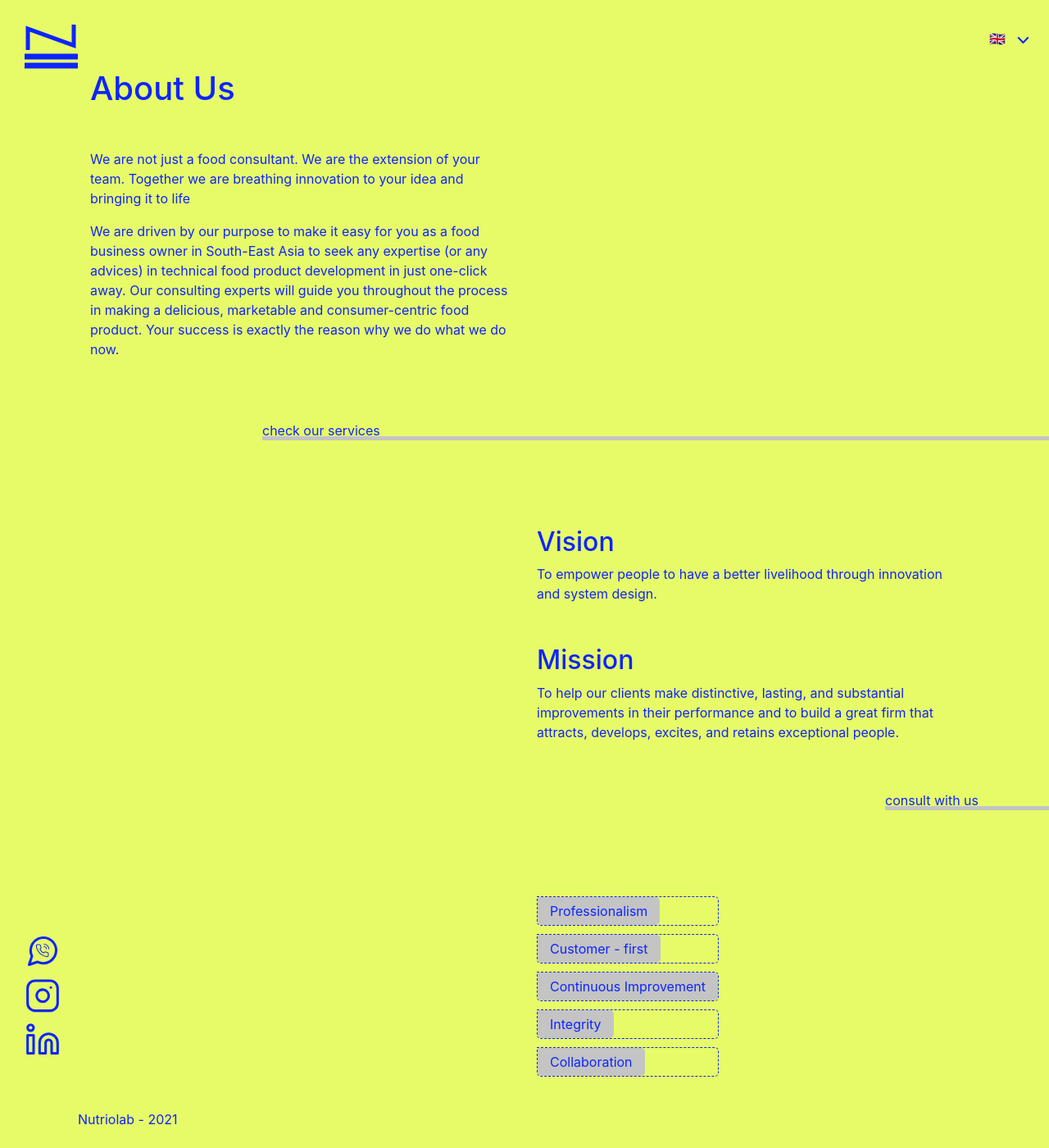
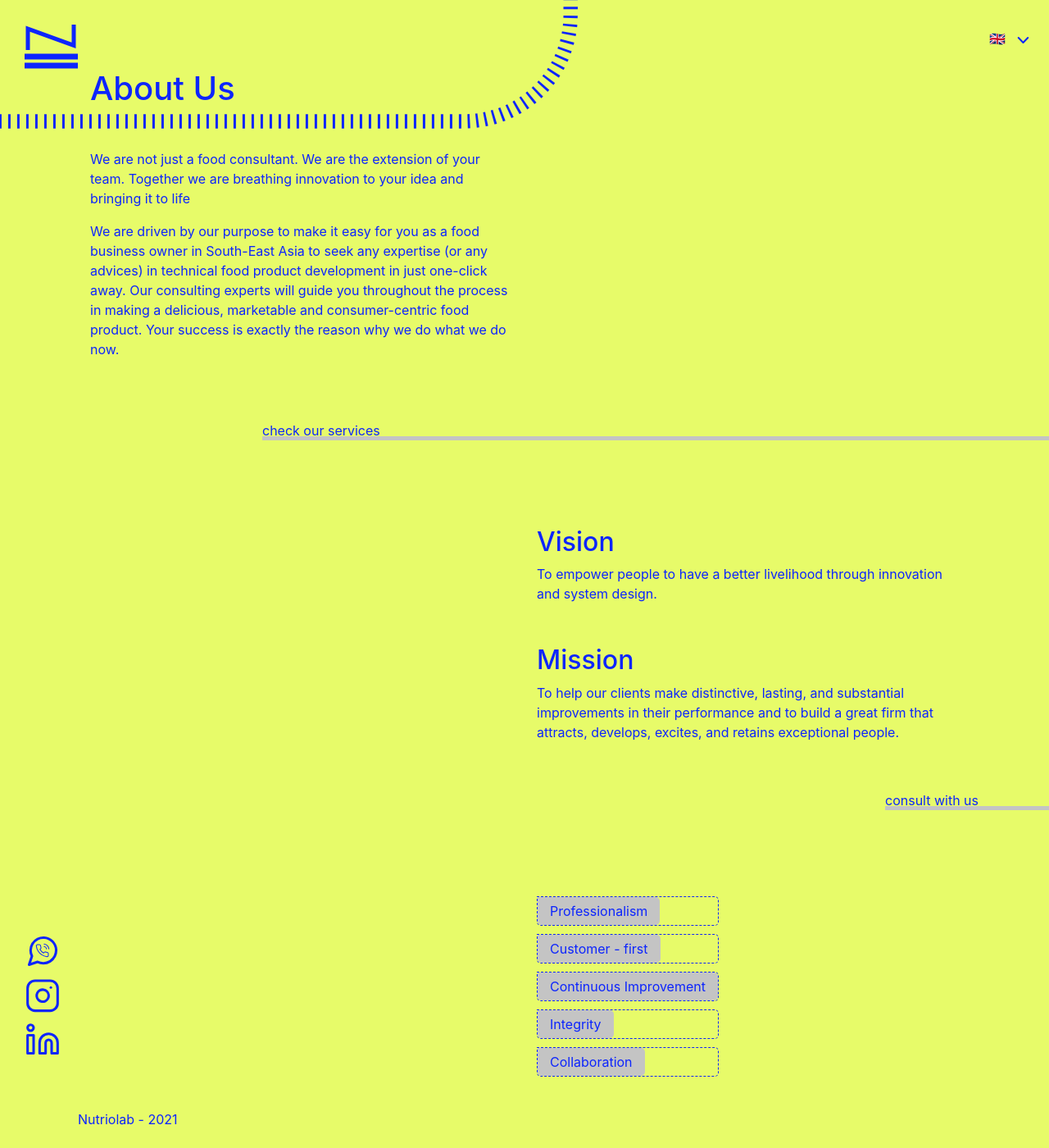
Before and after one commit to nutriolab/nutriolab.github.io, a Jekyll site: the page built from content/about.md, in a window 1280 px wide and 1400 px high. Shown: the whole window at 82% size. Built offline with Jekyll 4.4.1, drawn with Linux system fonts in a browser that asks for light colours.

Commit message:
About top part

```diff
--- a/assets/css/about.scss
+++ b/assets/css/about.scss
@@ -16,19 +16,8 @@
 .line-end {
   position: absolute;
   top: 0;
-
-  svg {
-    height: 100%;
-  }
-
-  &.line-end-top {
-    top: -50%;
-    left: -48%;
-  }
-
-  &.line-end-bottom {
-    right: -50%;
-  }
+  height: 100%;
+  width: auto;
 }
 
 .top-about-container {
--- a/assets/js/about.js
+++ b/assets/js/about.js
@@ -1,9 +1,16 @@
+const setupAbout = () => {
   const topPart = document.getElementsByClassName('top')[0];
   const aboutUsTitle = document.getElementsByClassName('about-us-title')[0];
   const topWidth = topPart.clientWidth + topPart.offsetParent.offsetLeft;
   const topHeight = aboutUsTitle.clientHeight + topPart.offsetParent.offsetTop;
   const lineEndTop = document.getElementsByClassName('line-end-top')[0];
+  const lineEndTopSvg = lineEndTop.getElementsByTagName('svg')[0];
   lineEndTop.style.width = `${topWidth * 2}px`;
-lineEndTop.style.height = `${topHeight * 2}px`;
+  const padding = 25;
+  lineEndTop.style.top = `-${lineEndTopSvg.clientHeight - topHeight - padding}px`;
+  lineEndTop.style.left = `-${topPart.clientWidth}px`;
 
   const lineEndBottom = document.getElementsByClassName('line-end-bottom')[0];
+}
+
+window.onload = setupAbout
```
Lines whose indentation alone changed are shown as unchanged.
